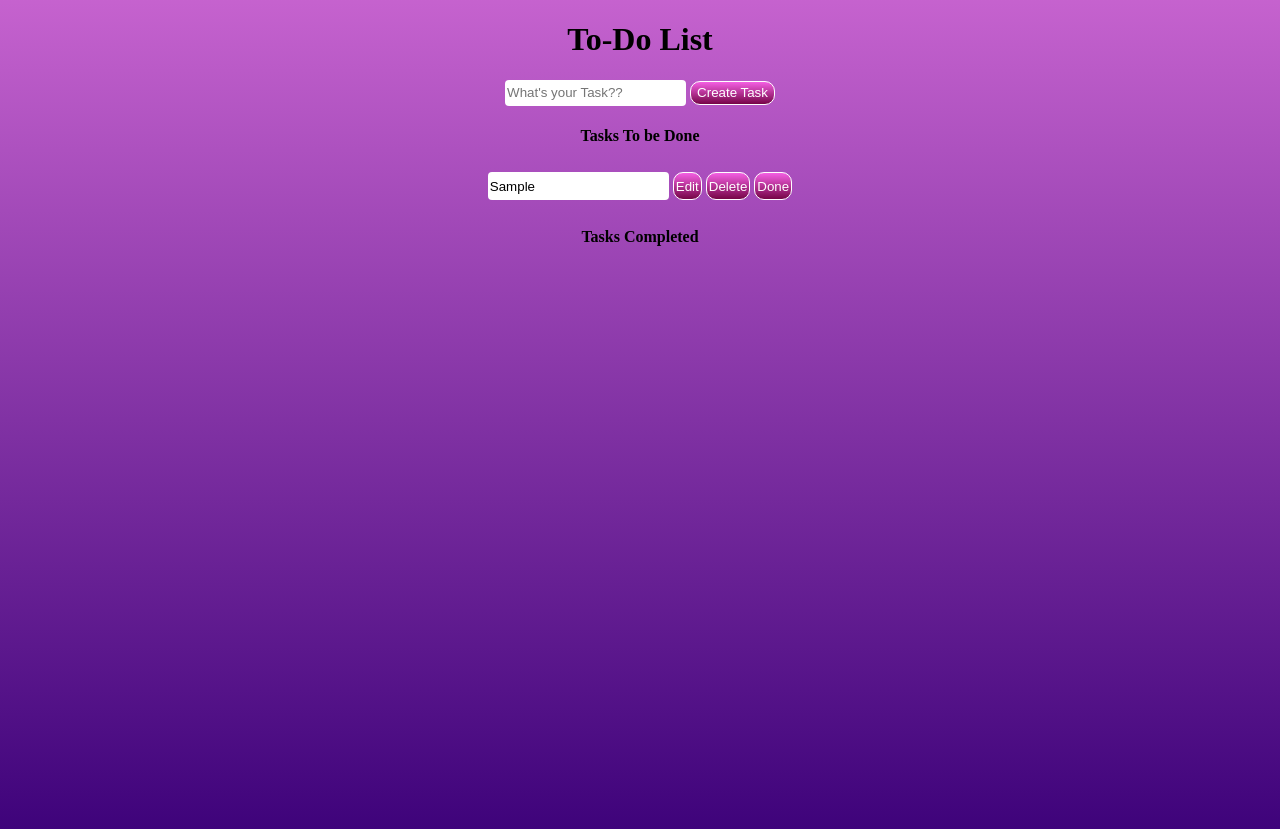
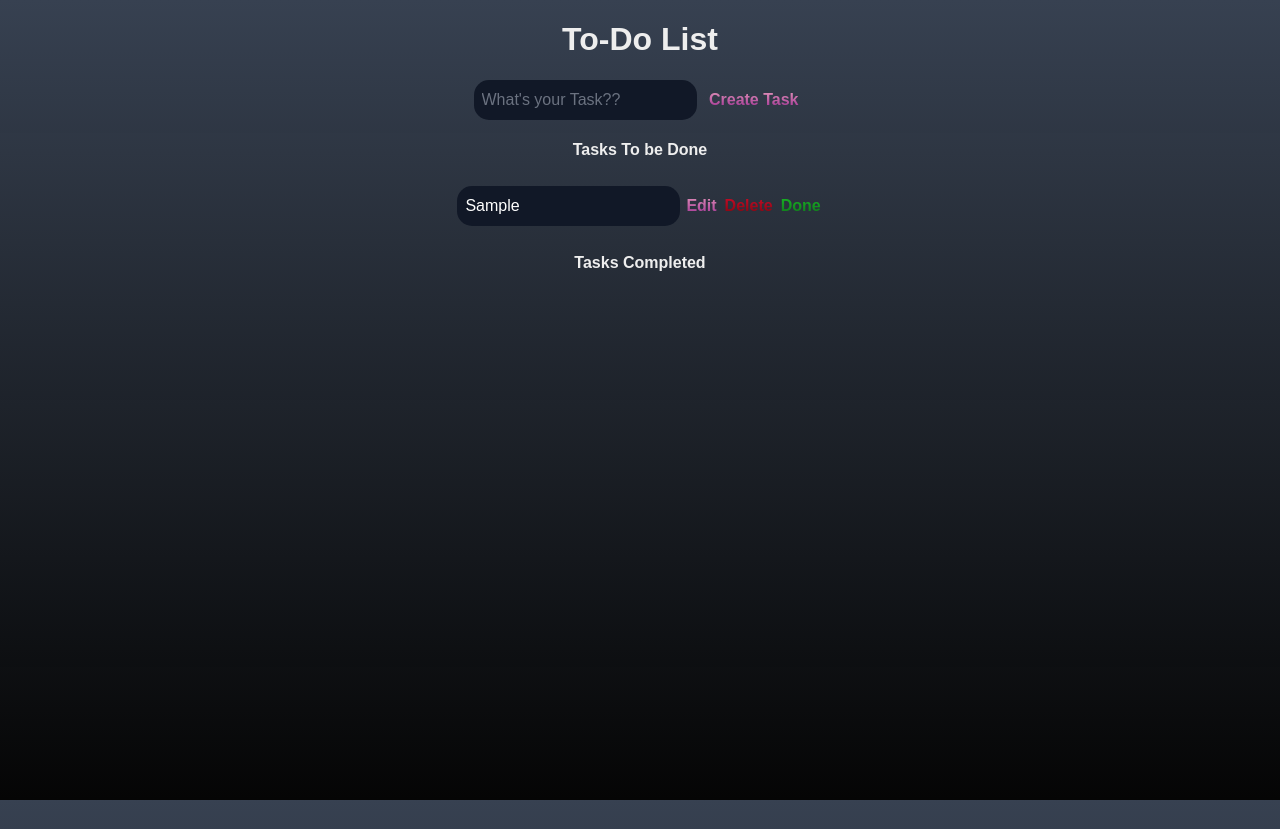
Before and after one commit to ranaashutosh31/To-Do-List-WebApp, a plain HTML site: page index.html in a window 1280 px wide. Both pictures are taken after typing "Sample" into the empty fields and a click on the button "Create Task". Drawn offline with Linux system fonts and the light colour scheme.

Commit message:
Add files via upload

```diff
--- a/main.js
+++ b/main.js
@@ -28,7 +28,8 @@ function create() {
 // NULLIFYING TASK INPUT BOX
 
 // EDIT BUTTON
-        var edit = document.createElement("button");
+        var edit = document.createElement("input");
+        edit.setAttribute("type","button");
         edit.classList.add("edit");
         edit.value = "Edit";
         edit.innerHTML = "Edit";
@@ -47,7 +48,8 @@ function create() {
             }
         })
 // DELETE BUTTON FOR TASK LIST
-        var del = document.createElement("button");
+        var del = document.createElement("input");
+        del.setAttribute("type","button");
         del.classList.add("delete");
         del.value = "Delete";
         del.innerHTML = "Delete";
@@ -62,7 +64,8 @@ function create() {
             e.preventDefault();
         })
 // DONE BUTTON
-        var done = document.createElement("button");
+        var done = document.createElement("input");
+        done.setAttribute("type","button");
         done.classList.add("done");
         done.value = "Done";
         done.innerHTML = "Done";
@@ -85,7 +88,8 @@ function create() {
             list.removeChild(task_list);
 
 // DELETE BUTTON
-            var del_1 = document.createElement("button");
+            var del_1 = document.createElement("input");
+            del_1.setAttribute("type","button");
             del_1.classList.add("delete_1");
             del_1.value = "Delete";
             del_1.innerHTML = "Delete";
--- a/stylesheet.css
+++ b/stylesheet.css
@@ -1,7 +1,21 @@
+:root {
+    --dark:#374151;
+    --darker: #1F2937;
+    --darkest: #111827;
+    --gray:#6B7280;
+    --light:#EEE;
+    --pink: #EC4899;
+    --purple: #8B5Cf6;
+}
+*{
+	font-family: "Fira sans", sans-serif;
+}
 body{
-    background: linear-gradient(rgb(183, 59, 194,0.8), rgb(60, 0, 121,0.99));
+    background: linear-gradient(var(--dark), rgba(2, 2, 2, 0.99));
     background-repeat: no-repeat;
+    background-attachment: fixed;
     height: 100vh;
+    color: #EEE;
 }
 h1{
     text-align: center;
@@ -17,18 +31,49 @@ h1{
 }
 input{
     border: white;
-    border-radius: 4px;
+    border-radius: 15px;
     min-height: 3vh;
+    background-color: var(--darkest);
+    padding: 0.5rem;
+    font-size: 1rem;
+    color: white;
 }
-.task-create, button{
-    background: linear-gradient(rgb(244, 95, 227), rgb(118, 5, 71));
+input::placeholder{
+    color: var(--gray);
+}
+input[type=text]{
+    padding: 0.5rem !important;
+    font-size: 1rem;
     color: white;
-    border: white 1px solid;
-    border-radius: 10px;
+}
+.task-create, button, .edit{
+    background: linear-gradient( pink, purple);
     min-height: 3vh;
+    -webkit-background-clip: text;
+    -webkit-text-fill-color: transparent;
+    max-width: auto;
+    font-weight: 700;
 }
+.delete, .delete_1{
+    background: linear-gradient( rgb(247, 15, 53), rgb(79, 2, 2));
+    min-height: 3vh;
+    -webkit-background-clip: text;
+    -webkit-text-fill-color: transparent;
+    max-width: auto;
+    font-weight: 700;
+}
+.done{
+    background: linear-gradient( rgb(29, 219, 39), rgb(11, 77, 24));
+    min-height: 3vh;
+    -webkit-background-clip: text;
+    -webkit-text-fill-color: transparent;
+    max-width: auto;
+    font-weight: 700;
+}
+
 .tasks, .cl_1{
     display: flex;
+    flex-wrap: wrap;
     justify-content: center;
     padding: 4px;
 }
@@ -36,8 +81,9 @@ input{
     padding: 2px;
     margin: 2px;
     min-height: 3vh;
+    border: none;
 }
-.tasks input, .cl_1 input{
+.tasks input, .cl-input{
     padding: 2px;
     margin: 2px;
     min-height: 3vh;
```
